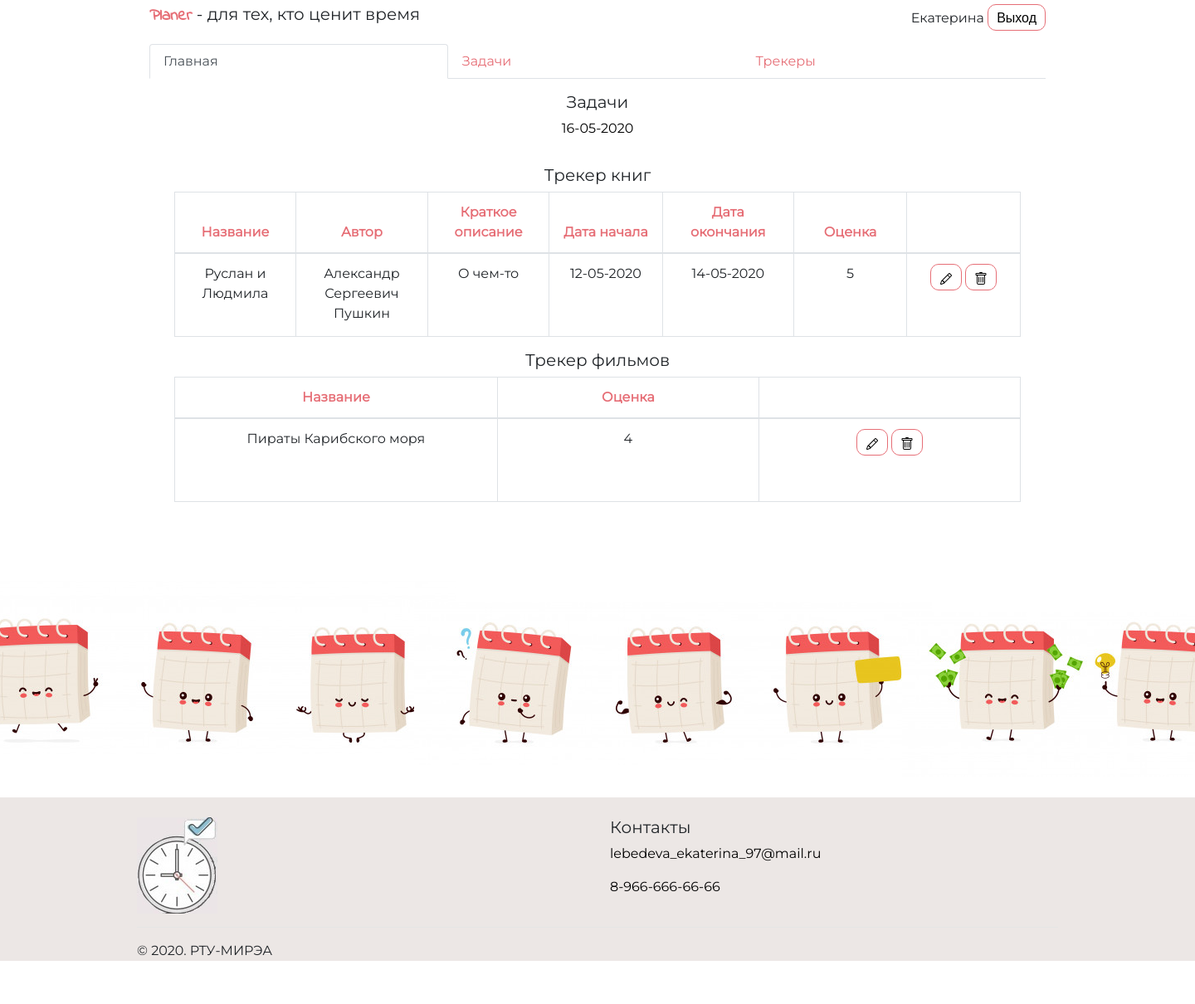
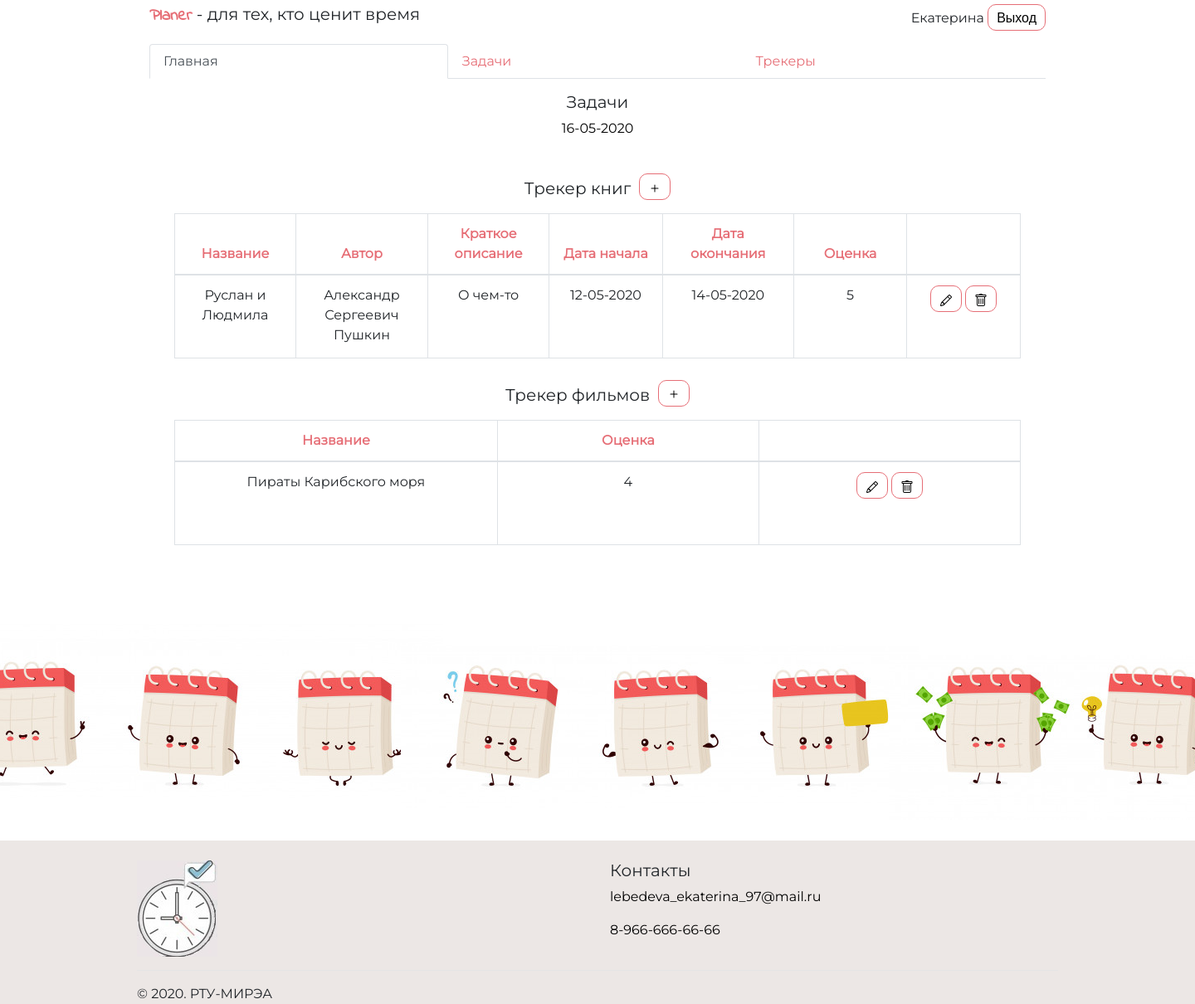
Before and after one commit to kate-hedgehog/Planer, a Flask app: page / in a window 1440 px wide; the page is wider, and only the part inside the window is pictured. Shown: that part at 83% size. Before the commit the page ends 1158 px from the top of that part, so only its background shows below. Run offline with Flask 2, Linux system fonts and the light colour scheme; a user stored in the database is signed in; data comes from the database, SQL or seed files in the repository; both versions use the stored data as it was after the commit; some libraries are stand-ins or nearby versions; some web fonts are replaced.

Commit message:
Feat(Trackers): Created add on main page

```diff
--- a/templates/base2.html
+++ b/templates/base2.html
@@ -28,7 +28,7 @@
         <main role="main" class="container">
             {% block content %}{% endblock %}
         </main>
-        <div style="margin-top: 6rem; margin-left: -15rem">
+        <div style="margin-top: 6rem; margin-left: -16rem">
             <img src="{{ url_for('static', filename='img/calendars.png') }}" alt="альтернативный текст">
         </div>
     </div>
--- a/templates/index.html
+++ b/templates/index.html
@@ -65,7 +65,20 @@
         </div>
 <div class="col-lg-12" style="margin-top: 1rem">
     {% if count_book %}
-        <h5 style="margin-top: 1rem; text-align: center">Трекер книг</h5>
+        <div class="row  justify-content-center">
+            <h5 style="margin-top: 1rem; text-align: center; float: left">Трекер книг</h5>
+            <a href="/add_book_tracker" class="c" style="margin-bottom: 1rem; margin-top: 10px;margin-left: 10px">
+                <span style="font-family: Quicksand, sans-serif;">
+                    <svg class="bi bi-plus" width="1em" height="1em" viewBox="0 0 16 16" fill="currentColor"
+                                 xmlns="http://www.w3.org/2000/svg">
+                        <path fill-rule="evenodd" d="M8 3.5a.5.5 0 01.5.5v4a.5.5 0 01-.5.5H4a.5.5 0 010-1h3.5V4a.5.5
+                                0 01.5-.5z" clip-rule="evenodd"/>
+                        <path fill-rule="evenodd" d="M7.5 8a.5.5 0 01.5-.5h4a.5.5 0 010 1H8.5V12a.5.5 0 01-1 0V8z"
+                                      clip-rule="evenodd"/>
+                    </svg>
+                </span>
+            </a>
+        </div>
         <div class="col-lg-12 animate__animated animate__pulse">
             <table class="table table-bordered">
                 <thead>
@@ -137,7 +150,20 @@
 </div>
 <div class="col-lg-12" style="margin-top: 1rem">
     {% if count_film %}
-        <h5 style="margin-top: 1rem; text-align: center">Трекер фильмов</h5>
+        <div class="row  justify-content-center">
+            <h5 style="margin-top: 1rem; text-align: center; float: left">Трекер фильмов</h5>
+            <a href="/add_film_tracker" class="c" style="margin-bottom: 1rem; margin-top: 10px;margin-left: 10px">
+                <span style="font-family: Quicksand, sans-serif;">
+                    <svg class="bi bi-plus" width="1em" height="1em" viewBox="0 0 16 16" fill="currentColor"
+                                 xmlns="http://www.w3.org/2000/svg">
+                        <path fill-rule="evenodd" d="M8 3.5a.5.5 0 01.5.5v4a.5.5 0 01-.5.5H4a.5.5 0 010-1h3.5V4a.5.5
+                                0 01.5-.5z" clip-rule="evenodd"/>
+                        <path fill-rule="evenodd" d="M7.5 8a.5.5 0 01.5-.5h4a.5.5 0 010 1H8.5V12a.5.5 0 01-1 0V8z"
+                                      clip-rule="evenodd"/>
+                    </svg>
+                </span>
+            </a>
+        </div>
         <div class="col-lg-12 animate__animated animate__pulse">
             <table class="table table-bordered">
                 <thead>
```
Also changed, not shown: db/plan.sqlite.
